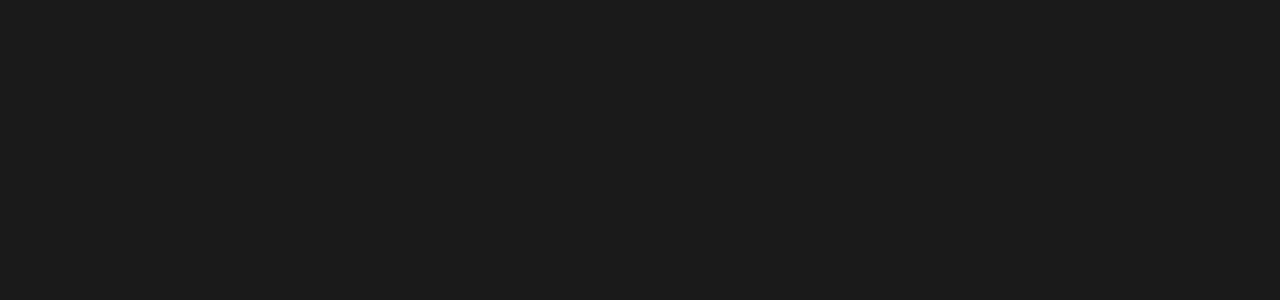
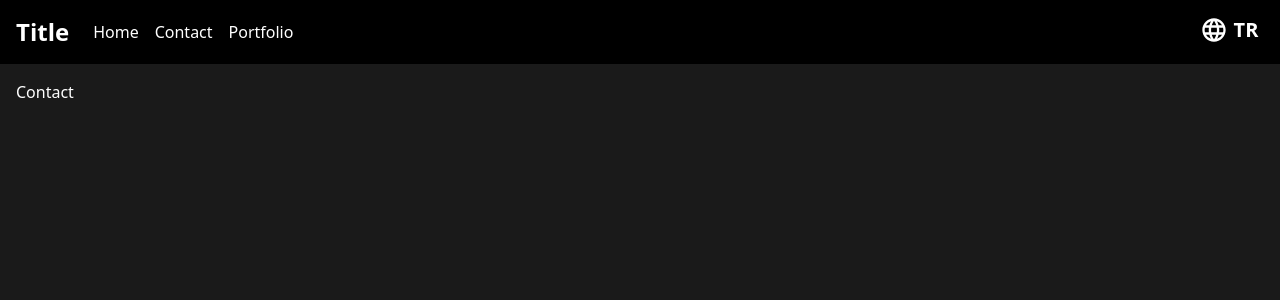
Before and after one commit to femrek/personal-website, a React (Vite) app: page /contact in a window 1280 px wide. Before the commit this address had no page. Shown: the top 300 px of the page. Built offline with nearby package versions, Linux system fonts and the light colour scheme.

Commit message:
feat: All pages are added.
* navbar is done with real navs.
* all pages are created as empty.
* all pages are wraped with `AppPage` component when generating routes.

```diff
--- /dev/null
+++ b/src/component/AppPage.tsx
@@ -0,0 +1,11 @@
+import React from "react";
+
+interface AppPageProps {
+  children: React.ReactNode;
+}
+
+function AppPage({ children }: AppPageProps) {
+  return <div className={"app-page"}>{children}</div>;
+}
+
+export default AppPage;
--- a/src/component/header/AppHeader.tsx
+++ b/src/component/header/AppHeader.tsx
@@ -8,16 +8,15 @@
       <div className={"text-white font-bold text-2xl px-4 py-4"}>Title</div>
 
       {/* navigation items */}
-      <AppNavItem/>
-      <AppNavItem/>
-      <AppNavItem/>
-      <AppNavItem/>
+      <AppNavItem to={"/"} name={"Home"} />
+      <AppNavItem to={"/contact"} name={"Contact"} />
+      <AppNavItem to={"/portfolio"} name={"Portfolio"} />
 
       {/* spacer */}
       <div className={"flex-1"}></div>
 
       {/* Language Section */}
-      <SelectLanguage languages={['tr', 'en']}/>
+      <SelectLanguage languages={["tr", "en"]} />
     </div>
   );
 }
--- a/src/component/header/AppNavItem.tsx
+++ b/src/component/header/AppNavItem.tsx
@@ -1,10 +1,15 @@
-import {NavLink} from "react-router-dom";
+import { NavLink } from "react-router-dom";
 
-function AppNavItem() {
+interface AppNavItemProps {
+  to: string;
+  name: string;
+}
+
+function AppNavItem({ to, name }: AppNavItemProps) {
   return (
-    <NavLink to="/app" className="nav-link">
+    <NavLink to={to} className="nav-link">
       <div className={"hover:bg-teal-600 px-2 h-full content-center"}>
-        App Nav
+        {name}
       </div>
     </NavLink>
   );
--- a/src/component/header/SelectLanguage.tsx
+++ b/src/component/header/SelectLanguage.tsx
@@ -1,30 +1,38 @@
-import {MdLanguage} from 'react-icons/md'
-import {useState} from "react";
+import { MdLanguage } from "react-icons/md";
+import { useState } from "react";
 
 interface SelectLanguageProps {
   languages: string[];
 }
 
-function SelectLanguage({languages}: SelectLanguageProps) {
+function SelectLanguage({ languages }: SelectLanguageProps) {
   const [i, setI] = useState(0);
 
   // turn the language codes to uppercase to display them
   const langNames: string[] = [];
   languages.map((language) => {
     langNames.push(language.toUpperCase());
-    console.log(language);
   });
 
   // switches the next language in the list
   const switchLanguage = () => {
-    setI((i + 1) % languages.length)
-  }
+    setI((i + 1) % languages.length);
+  };
 
   return (
     <div className={"hover:bg-teal-600"} onClick={switchLanguage}>
       <div className={"bg-transparent content-center mx-4 my-4 flex"}>
-        <MdLanguage className={"inline-block flex-1 h-full content-center min-h-9 min-w-9"}/>
-        <div className={"inline-block flex-1 content-center text-center font-bold text-xl min-w-9 select-none"}>
+        {/* Language icon */}
+        <div className={"inline-block flex-1 content-center"}>
+          <MdLanguage className={"min-h-7 min-w-7"} />
+        </div>
+
+        {/* Language code text */}
+        <div
+          className={
+            "inline-block flex-1 content-center text-center font-bold text-xl min-w-9 select-none"
+          }
+        >
           {langNames[i]}
         </div>
       </div>
--- /dev/null
+++ b/src/page/ContactPage.tsx
@@ -0,0 +1,9 @@
+function ContactPage() {
+  return (
+    <div>
+      <h1>Contact</h1>
+    </div>
+  );
+}
+
+export default ContactPage;
--- a/src/page/HomePage.tsx
+++ b/src/page/HomePage.tsx
@@ -1,7 +1,7 @@
 function HomePage() {
   return (
     <>
-      <div className={"px-4"}>Home Page</div>
+      <div>Home Page</div>
     </>
   );
 }
--- /dev/null
+++ b/src/page/error/Error404.tsx
@@ -0,0 +1,10 @@
+function Error404() {
+  return (
+    <div>
+      <h1>404</h1>
+      <p>Page not found</p>
+    </div>
+  );
+}
+
+export default Error404;
--- /dev/null
+++ b/src/page/portfolio/PortfolioPage.tsx
@@ -0,0 +1,14 @@
+import { useParams } from "react-router-dom";
+
+function PortfolioPage() {
+  const { portfolioSlug } = useParams();
+
+  return (
+    <div>
+      <h1>Portfolio Page</h1>
+      <p>{portfolioSlug}</p>
+    </div>
+  );
+}
+
+export default PortfolioPage;
--- /dev/null
+++ b/src/page/portfolio/PortfoliosPage.tsx
@@ -0,0 +1,9 @@
+function PortfoliosPage() {
+  return (
+    <div>
+      <h1>Portfolios Page</h1>
+    </div>
+  );
+}
+
+export default PortfoliosPage;
--- a/src/route/app-route.tsx
+++ b/src/route/app-route.tsx
@@ -1,13 +1,45 @@
 import HomePage from "../page/HomePage";
 import { RouteObject } from "react-router-dom";
 import AppLayout from "../page/AppLayout";
+import Error404 from "../page/error/Error404";
+import ContactPage from "../page/ContactPage.tsx";
+import PortfoliosPage from "../page/portfolio/PortfoliosPage.tsx";
+import PortfolioPage from "../page/portfolio/PortfolioPage.tsx";
+import AppPage from "../component/AppPage.tsx";
 
 const routes: RouteObject[] = [
   {
     path: "/",
     element: <AppLayout />,
-    children: [{ index: true, element: <HomePage /> }],
+    children: [
+      { index: true, element: <HomePage /> },
+      { path: "contact", element: <ContactPage /> },
+      {
+        path: "portfolio",
+        children: [
+          { index: true, element: <PortfoliosPage /> },
+          { path: ":portfolioSlug", element: <PortfolioPage /> },
+        ],
+      },
+      { path: "*", element: <Error404 /> },
+    ],
   },
 ];
 
-export default routes;
+function routeMapper(route: RouteObject): RouteObject {
+  if (!route.children) {
+    return {
+      ...route,
+      element: <AppPage>{route.element}</AppPage>,
+    };
+  }
+
+  return {
+    ...route,
+    children: route.children.map(routeMapper),
+  };
+}
+
+const pagedRoutes: RouteObject[] = routes.map(routeMapper);
+
+export default pagedRoutes;
--- a/src/style/app.css
+++ b/src/style/app.css
@@ -560,6 +560,13 @@
   color: rgb(255 255 255 / var(--tw-text-opacity));
 }
 
+.app-page {
+  padding-left: 1rem;
+  padding-right: 1rem;
+  padding-top: 1rem;
+  padding-bottom: 1rem;
+}
+
 .visible {
   visibility: visible;
 }
@@ -704,6 +711,14 @@
   min-height: 2.25rem;
 }
 
+.min-h-8 {
+  min-height: 2rem;
+}
+
+.min-h-7 {
+  min-height: 1.75rem;
+}
+
 .w-5 {
   width: 1.25rem;
 }
@@ -734,6 +749,14 @@
 
 .min-w-9 {
   min-width: 2.25rem;
+}
+
+.min-w-8 {
+  min-width: 2rem;
+}
+
+.min-w-7 {
+  min-width: 1.75rem;
 }
 
 .flex-1 {
--- a/src/style/tailwind.css
+++ b/src/style/tailwind.css
@@ -8,3 +8,9 @@
     @apply text-white;
   }
 }
+
+@layer components {
+  .app-page {
+    @apply px-4 py-4;
+  }
+}
```
